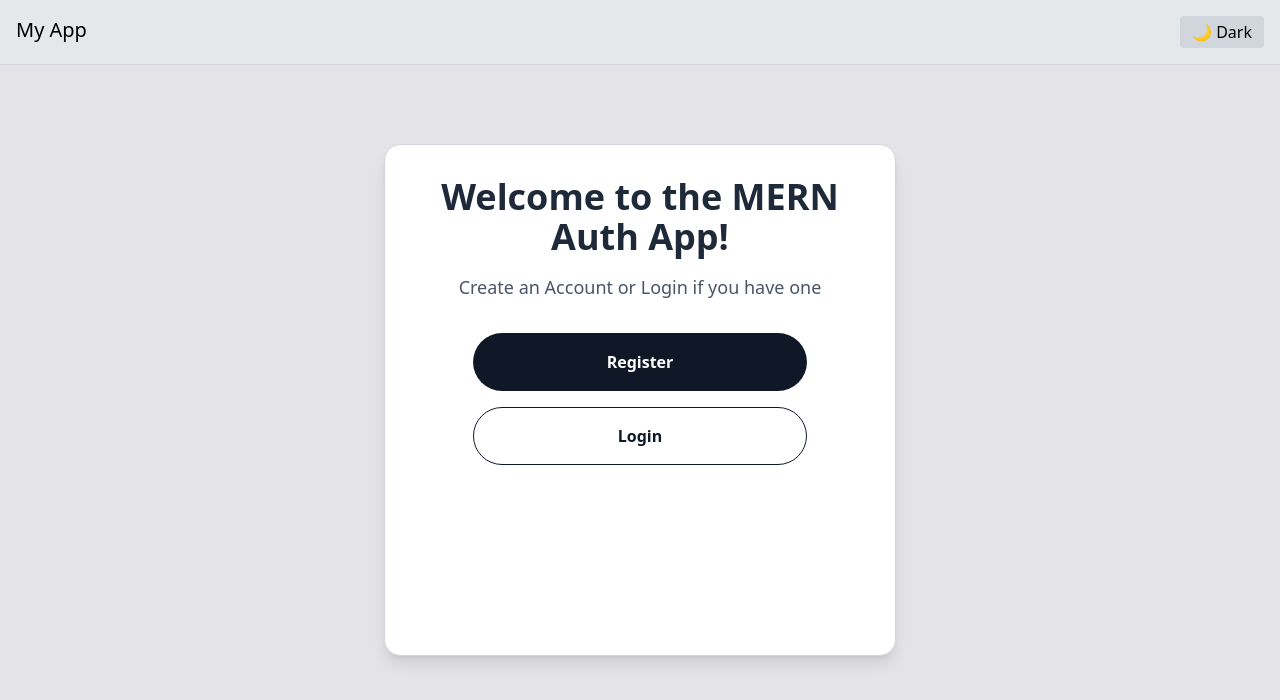
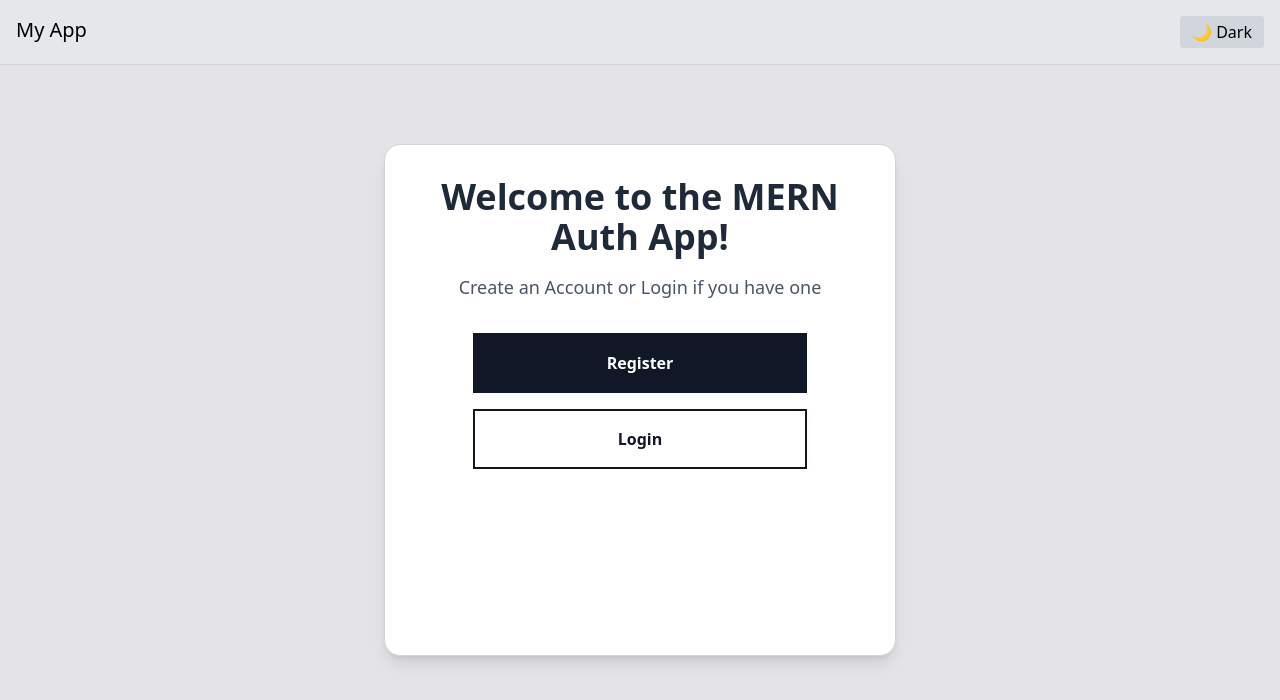
Before and after one commit to martinvega2003/pern-auth-with-typescript, a React (Vite) app in the folder client/: page / in a window 1280 px wide. Shown: the top 700 px of the page. Built offline with nearby package versions, Linux system fonts and the light colour scheme.

Commit message:
feat(Button): Add new variants in Button component

```diff
--- a/client/src/components/Button.tsx
+++ b/client/src/components/Button.tsx
@@ -1,31 +1,83 @@
 import React from 'react';
 
-type ButtonVariant = 'filled' | 'outlined';
+type ButtonVariant = 'filled' | 'outlined' | 'text' | 'link' | 'gradient' | 'glassmorphic';
 
 interface ButtonProps extends React.ButtonHTMLAttributes<HTMLButtonElement> {
   variant?: ButtonVariant;
   children: React.ReactNode;
+  textColor?: string; // For text color | e.g. 'text-red-500'
+  gradientFrom?: string; // For gradient button | e.g. 'from-blue-400'
+  gradientTo?: string; // For gradient button | e.g. 'to-purple-500'
+  glassBgColor?: string; // For glassmorphic button | e.g. 'bg-white/30'
 }
 
 const Button: React.FC<ButtonProps> = ({
   variant = 'filled',
   children,
   className = '',
+  textColor,
+  gradientFrom,
+  gradientTo,
+  glassBgColor,
   ...props
 }) => {
+
+  const textColorStyle = textColor ? textColor : 'text-gray-900 dark:text-white';
+
   const baseStyles =
-    'px-6 py-2 rounded-full font-semibold transition-colors duration-200 focus:outline-none cursor-pointer';
+    'font-semibold transition duration-300 focus:outline-none cursor-pointer';
 
   const filledStyles =
-    'bg-gray-900 hover:bg-gray-700 dark:bg-white dark:hover:bg-gray-200 text-white dark:text-gray-900 border border-transparent';
+    'bg-gray-900 dark:bg-white hover:bg-transparent text-white hover:text-gray-900 dark:text-gray-900 dark:hover:text-white border-2 border-gray-900 dark:border-white';
 
   const outlinedStyles =
-    'bg-transparent text-gray-900 border border-gray-900 hover:bg-gray-100 dark:text-white dark:border-white dark:hover:bg-gray-800';
+    'bg-transparent hover:bg-gray-900 dark:hover:bg-white text-gray-900 hover:text-white dark:text-white dark:hover:text-gray-900 border-2 border-gray-900 dark:border-white';
 
-  const styles =
-    variant === 'filled'
-      ? `${baseStyles} ${filledStyles}`
-      : `${baseStyles} ${outlinedStyles}`;
+  const textStyles =
+    `bg-transparent border-none shadow-none p-0 m-0 hover:scale-105 ${textColorStyle}`;
+
+  const linkStyles =
+    'bg-transparent border-none text-blue-600 dark:text-blue-400 underline hover:text-blue-800 dark:hover:text-blue-200';
+
+  const gradientDefault = gradientFrom && gradientTo
+    ? `bg-gradient-to-r ${gradientFrom} ${gradientTo}`
+    : 'bg-gradient-to-r from-blue-400 to-purple-500 dark:from-gray-700 dark:to-gray-900';
+
+  const gradientStyles = `${baseStyles} ${gradientDefault} ${textColorStyle} border-none`;
+
+  const glassDefault = glassBgColor
+  ? glassBgColor
+  : 'bg-gray-900/30 dark:bg-white/30';
+
+  const glassStyles =
+    `${baseStyles} ${glassDefault} ${textColorStyle} backdrop-blur-md border border-white/40 dark:border-gray-900/40 text-gray-900 dark:text-white
+    transition-all duration-250 ease-out
+    hover:-translate-y-0.5 hover:scale-[1.01] hover:backdrop-blur-lg hover:border-white/60 dark:hover:border-gray-900/60 hover:shadow-lg
+    focus-visible:outline-none focus-visible:ring-2 focus-visible:ring-white/25`;
+
+  let styles = '';
+  switch (variant) {
+    case 'filled':
+      styles = `${baseStyles} ${filledStyles}`;
+      break;
+    case 'outlined':
+      styles = `${baseStyles} ${outlinedStyles}`;
+      break;
+    case 'text':
+      styles = `${baseStyles} ${textStyles}`;
+      break;
+    case 'link':
+      styles = `${baseStyles} ${linkStyles}`;
+      break;
+    case 'gradient':
+      styles = `${gradientStyles}`;
+      break;
+    case 'glassmorphic':
+      styles = `${glassStyles}`;
+      break;
+    default:
+      styles = `${baseStyles} ${filledStyles}`;
+  }
 
   return (
     <button className={`${styles} ${className}`} {...props}>
```
